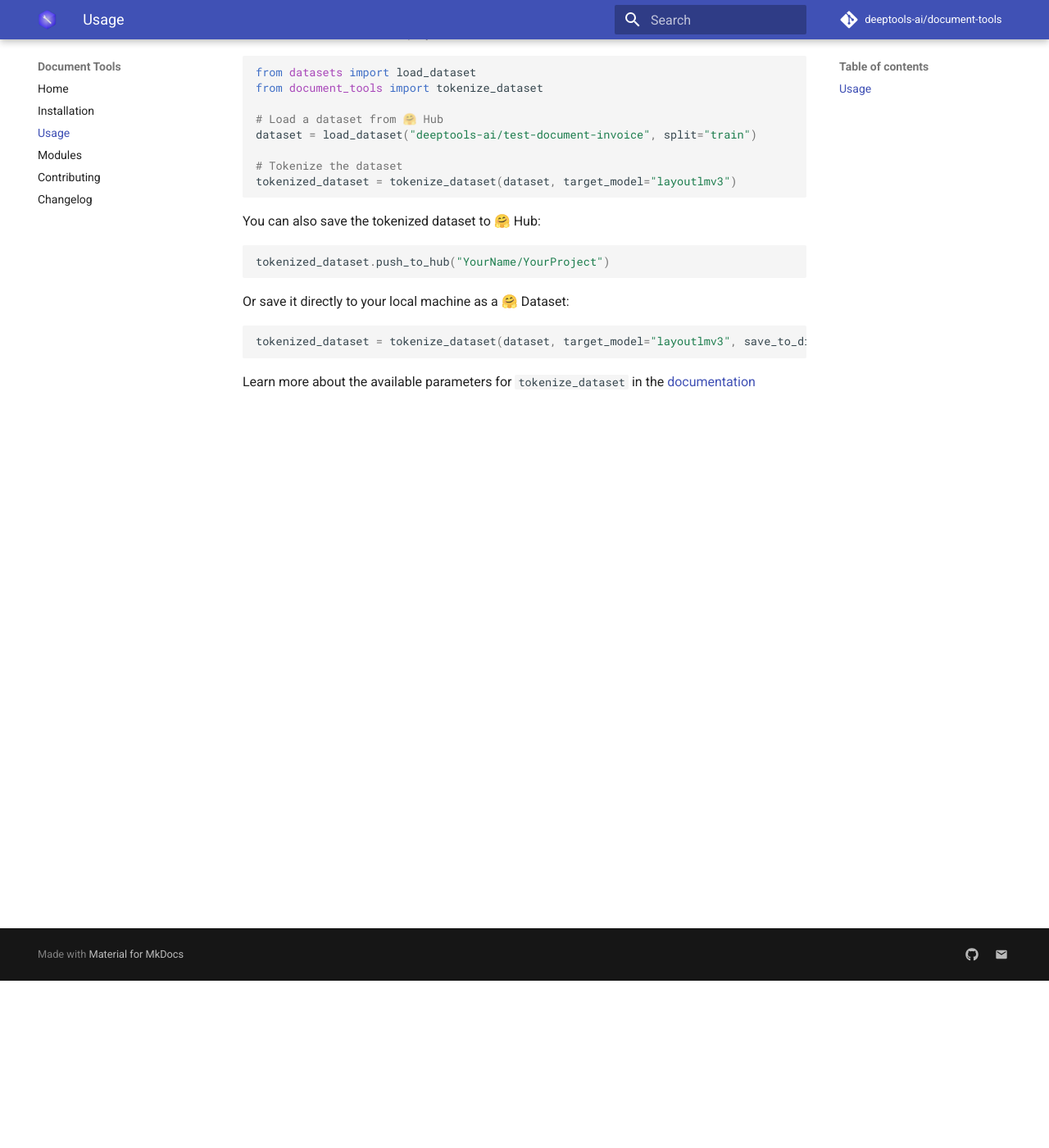
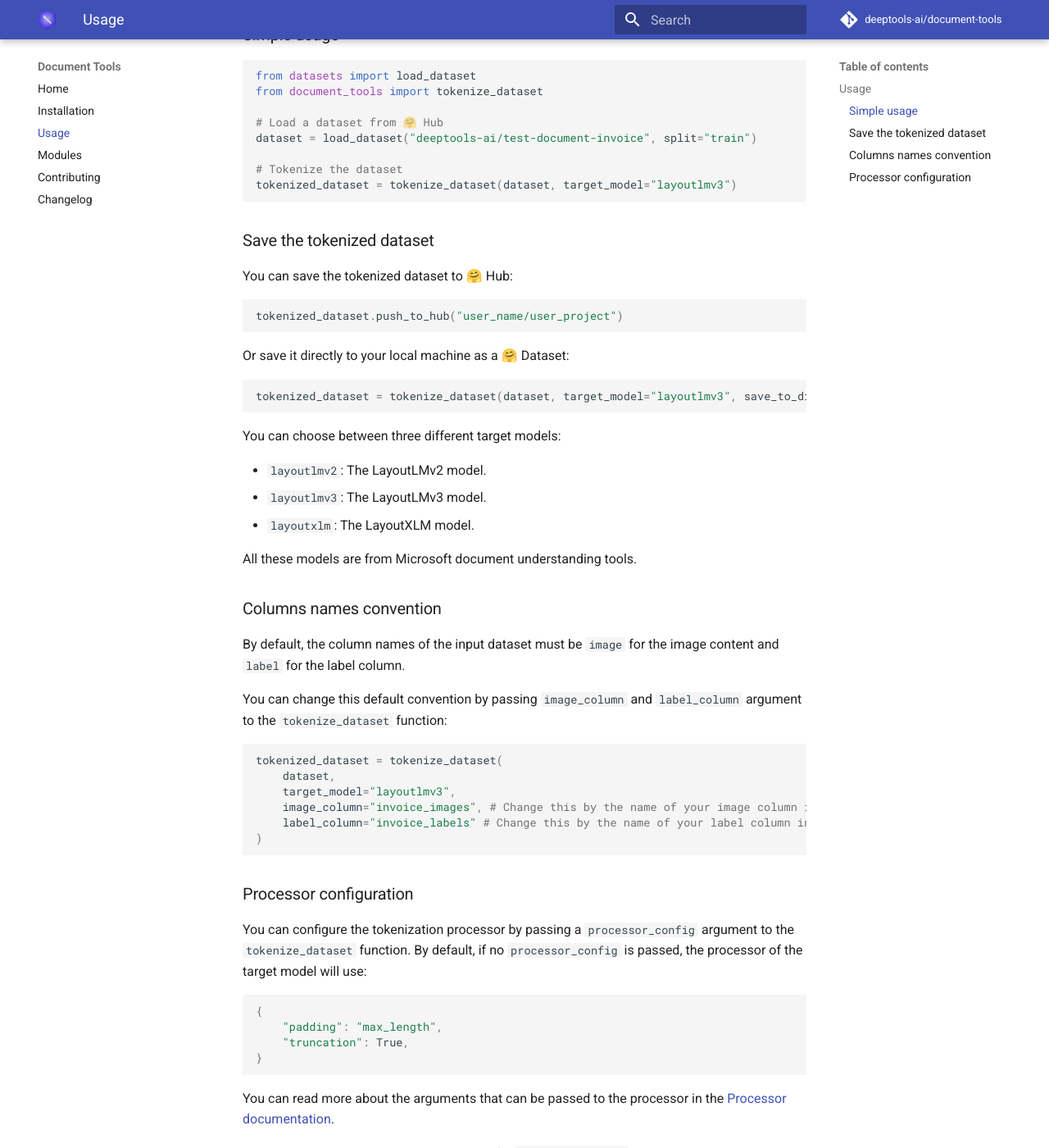
Before and after one commit to deeptools-ai/document-tools, an MkDocs documentation site: the page built from docs/usage.md, in a window 1280 px wide and 1400 px high, scrolled down 204 px. Shown: the whole window at 82% size. Built offline with MkDocs 1.6.1 and Material for MkDocs 9.7.7, drawn with Linux system fonts in a browser that asks for light colours; comment, search, counter and statistics services are not loaded.

````diff
--- a/docs/usage.md
+++ b/docs/usage.md
@@ -1,6 +1,6 @@
 # Usage
 
-To use Document Tools in a project
+## Simple usage
 
 ```python
 from datasets import load_dataset
@@ -13,10 +13,12 @@ dataset = load_dataset("deeptools-ai/test-document-invoice", split="train")
 tokenized_dataset = tokenize_dataset(dataset, target_model="layoutlmv3")
 ```
 
-You can also save the tokenized dataset to 🤗 Hub:
+## Save the tokenized dataset
+
+You can save the tokenized dataset to 🤗 Hub:
 
 ```python
-tokenized_dataset.push_to_hub("YourName/YourProject")
+tokenized_dataset.push_to_hub("user_name/user_project")
 ```
 
 Or save it directly to your local machine as a 🤗 Dataset:
@@ -25,4 +27,43 @@ Or save it directly to your local machine as a 🤗 Dataset:
 tokenized_dataset = tokenize_dataset(dataset, target_model="layoutlmv3", save_to_disk=True, save_path="path/to/save/to")
 ```
 
+You can  choose between three different target models:
+
+* `layoutlmv2`: The LayoutLMv2 model.
+* `layoutlmv3`: The LayoutLMv3 model.
+* `layoutxlm`: The LayoutXLM model.
+
+All these models are from Microsoft document understanding tools.
+
+## Columns names convention
+
+By default, the column names of the input dataset must be `image` for the image content and `label` for the label
+column.
+
+You can change this default convention by passing `image_column` and `label_column` argument to the `tokenize_dataset`
+function:
+
+```python
+tokenized_dataset = tokenize_dataset(
+    dataset,
+    target_model="layoutlmv3",
+    image_column="invoice_images", # Change this by the name of your image column in your input dataset
+    label_column="invoice_labels" # Change this by the name of your label column in your input dataset
+)
+```
+
+## Processor configuration
+
+You can configure the tokenization processor by passing a `processor_config` argument to the `tokenize_dataset`
+function. By default, if no `processor_config` is passed, the processor of the target model will use:
+
+```python
+{
+    "padding": "max_length",
+    "truncation": True,
+}
+```
+
+You can read more about the arguments that can be passed to the processor in the [Processor documentation](https://huggingface.co/docs/transformers/model_doc/layoutlmv2#transformers.LayoutLMv2Tokenizer.__call__).
+
 Learn more about the available parameters for `tokenize_dataset` in the [documentation](./api.md)
--- a/document_tools/__init__.py
+++ b/document_tools/__init__.py
@@ -2,7 +2,7 @@
 
 __author__ = """deeptools.ai"""
 __email__ = "contact@deeptools.ai"
-__version__ = "0.1.1"
+__version__ = "0.1.2"
 
 
 from .encoders import TARGET_MODELS, LayoutLMv2Encoder, LayoutLMv3Encoder, LayoutXLMEncoder
--- a/pyproject.toml
+++ b/pyproject.toml
@@ -1,7 +1,7 @@
 [tool]
 [tool.poetry]
 name = "document-tools"
-version = "0.1.1"
+version = "0.1.2"
 homepage = "https://github.com/deeptools-ai/document-tools"
 description = "🔧 Tools to automate your document understanding tasks."
 authors = ["deeptools.ai <contact@deeptools.ai>"]
````
Also changed, not shown: CHANGELOG.md (+8 -1 lines), README.md (+4 -4 lines), .bumpversion.cfg.
